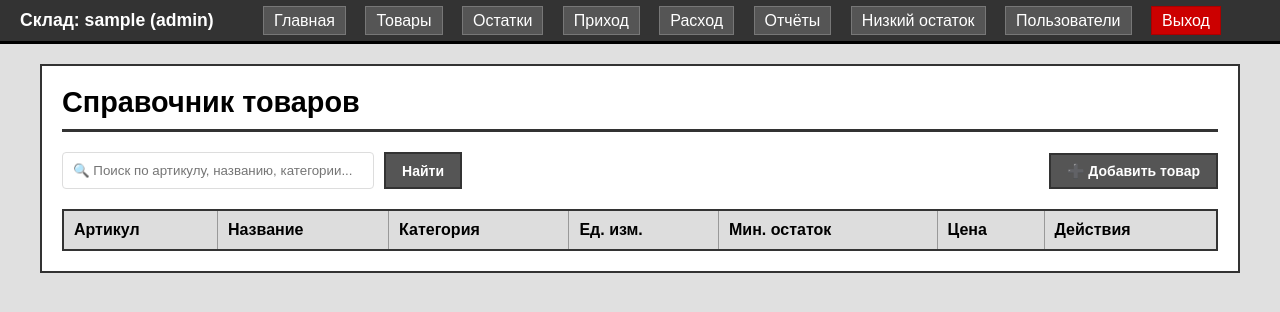
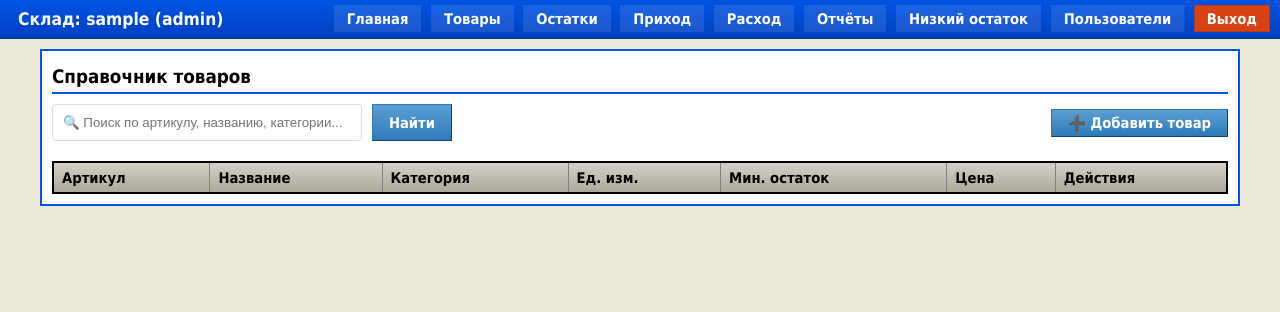
Before and after one commit to Tiasssd/CouseWork_5_sem_Warehouse, a Flask app: page /products in a window 1280 px wide. Shown: the top 312 px of the page. Run offline with Flask 3, Linux system fonts and the light colour scheme; the visitor is signed in with stand-in values (Sample User, id 1); data that the repository does not hold is empty.

Commit message:
То, что нужно!

```diff
--- a/static/style.css
+++ b/static/style.css
@@ -6,100 +7,101 @@
 }
 
 body {
-    font-family: Arial, sans-serif;
-    background: #e0e0e0;
+    font-family: 'Tahoma', 'Verdana', sans-serif;
+    background: #ECE9D8;
     color: #000;
+    font-size: 11pt;
 }
 
 .container {
     max-width: 1200px;
-    margin: 20px auto;
-    padding: 20px;
+    margin: 10px auto;
+    padding: 10px;
     background: #fff;
-    border: 2px solid #333;
+    border: 2px solid #0054E3;
 }
 
-/* Навигация */
+/* Навигация - классический стиль XP */
 .navbar {
-    background: #333;
+    background: linear-gradient(to bottom, #0054E3 0%, #0041C2 100%);
     color: white;
-    padding: 10px 20px;
-    border-bottom: 3px solid #000;
+    padding: 5px 10px;
+    border-bottom: 2px solid #003D99;
+    display: flex;
+    justify-content: space-between;
+    align-items: center;
+    font-weight: bold;
 }
 
 .nav-brand {
-    font-weight: bold;
-    font-size: 1.1em;
-    display: inline-block;
-    margin-right: 30px;
-}
-
-.nav-links {
-    display: inline-block;
+    font-size: 13pt;
+    padding: 3px 8px;
 }
 
 .nav-links a {
     color: white;
     text-decoration: none;
-    margin-left: 15px;
-    padding: 5px 10px;
-    background: #555;
-    border: 1px solid #777;
+    margin-left: 5px;
+    padding: 4px 12px;
+    border: 1px solid transparent;
+    background: rgba(255, 255, 255, 0.1);
+    display: inline-block;
 }
 
 .nav-links a:hover {
-    background: #777;
+    background: rgba(255, 255, 255, 0.2);
+    border: 1px solid rgba(255, 255, 255, 0.3);
 }
 
 .nav-links a.logout {
-    background: #c00;
-    border-color: #a00;
+    background: #D84315;
+    border: 1px solid #BF360C;
 }
 
-.nav-links a.logout:hover {
-    background: #a00;
-}
-
-/* Алерты */
+/* Алерты - в стиле системных сообщений XP */
 .alert {
-    padding: 10px 15px;
-    margin-bottom: 15px;
+    padding: 8px 12px;
+    margin-bottom: 10px;
     border: 2px solid;
-    background: #fff;
+    background: #FFF;
 }
 
 .alert-success {
-    border-color: #0a0;
-    color: #0a0;
+    border-color: #2E7D32;
+    color: #1B5E20;
+    background: #E8F5E9;
 }
 
 .alert-danger {
-    border-color: #c00;
-    color: #c00;
+    border-color: #C62828;
+    color: #B71C1C;
+    background: #FFEBEE;
 }
 
 .alert-warning {
-    border-color: #fa0;
-    color: #830;
+    border-color: #F57C00;
+    color: #E65100;
+    background: #FFF3E0;
 }
 
 .alert-info {
-    border-color: #09c;
-    color: #069;
+    border-color: #0277BD;
+    color: #01579B;
+    background: #E1F5FE;
 }
 
-/* Формы */
+/* Формы - классические input'ы */
 .form {
     max-width: 600px;
 }
 
 .form-group {
-    margin-bottom: 15px;
+    margin-bottom: 12px;
 }
 
 .form-group label {
     display: block;
-    margin-bottom: 5px;
+    margin-bottom: 3px;
     font-weight: bold;
 }
 
@@ -132,131 +133,178 @@ body {
     min-width: 150px;
 }
 
-/* Кнопки */
+/* Кнопки - классические выпуклые кнопки XP */
 .btn {
-    padding: 8px 16px;
-    border: 2px solid #333;
+    padding: 4px 16px;
+    border: 1px outset #D4D0C8;
+    background: linear-gradient(to bottom, #F0F0F0 0%, #D4D0C8 100%);
     cursor: pointer;
-    font-size: 14px;
+    font-family: 'Tahoma', sans-serif;
+    font-size: 11pt;
     text-decoration: none;
     display: inline-block;
-    background: #ddd;
     color: #000;
     font-weight: bold;
 }
 
 .btn:hover {
-    background: #ccc;
+    background: linear-gradient(to bottom, #FFF 0%, #E0E0E0 100%);
+}
+
+.btn:active {
+    border: 1px inset #D4D0C8;
+    background: #C0C0C0;
 }
 
 .btn-primary {
-    background: #555;
-    color: #fff;
-    border-color: #333;
+    background: linear-gradient(to bottom, #5A9FD4 0%, #2E7AB8 100%);
+    color: white;
+    border: 1px outset #2E7AB8;
 }
 
 .btn-primary:hover {
-    background: #777;
+    background: linear-gradient(to bottom, #6BB0E5 0%, #3F8BC9 100%);
 }
 
 .btn-danger {
-    background: #c00;
-    color: #fff;
-    border-color: #a00;
-}
-
-.btn-danger:hover {
-    background: #a00;
+    background: linear-gradient(to bottom, #E57373 0%, #D32F2F 100%);
+    color: white;
+    border: 1px outset #C62828;
 }
 
 .btn-success {
-    background: #0a0;
-    color: #fff;
-    border-color: #080;
-}
-
-.btn-success:hover {
-    background: #080;
+    background: linear-gradient(to bottom, #81C784 0%, #388E3C 100%);
+    color: white;
+    border: 1px outset #2E7D32;
 }
 
 .btn-sm {
-    padding: 4px 8px;
-    font-size: 12px;
+    padding: 2px 10px;
+    font-size: 10pt;
 }
 
-/* Таблицы */
+/* Таблицы - строгие линии */
 .data-table {
     width: 100%;
     border-collapse: collapse;
-    margin-top: 20px;
-    border: 2px solid #333;
+    margin-top: 10px;
+    border: 2px solid #000;
 }
 
 .data-table th,
 .data-table td {
-    padding: 10px;
+    padding: 6px 8px;
     text-align: left;
-    border: 1px solid #999;
+    border: 1px solid #808080;
 }
 
 .data-table th {
-    background: #ddd;
+    background: linear-gradient(to bottom, #D4D0C8 0%, #ACA899 100%);
     font-weight: bold;
-    border-bottom: 2px solid #333;
+    border-bottom: 2px solid #000;
 }
 
 .data-table tr:nth-child(even) {
-    background: #f5f5f5;
+    background: #F5F5F5;
+}
+
+.data-table tr:hover {
+    background: #E0E0E0;
 }
 
 .low-stock-row {
-    background: #ffc !important;
+    background: #FFEB3B !important;
 }
 
-/* Бейджи */
+/* Бейджи - простые рамки */
 .badge {
-    padding: 3px 8px;
-    border: 1px solid;
-    font-size: 11px;
+    padding: 2px 8px;
+    border: 2px solid;
+    font-size: 10pt;
     font-weight: bold;
     display: inline-block;
 }
 
 .badge-success {
-    background: #0a0;
-    color: white;
-    border-color: #080;
+    border-color: #2E7D32;
+    background: #C8E6C9;
+    color: #1B5E20;
 }
 
 .badge-danger {
-    background: #c00;
-    color: white;
-    border-color: #a00;
+    border-color: #C62828;
+    background: #FFCDD2;
+    color: #B71C1C;
 }
 
-/* Статистика */
+/* Dashboard - плитки в стиле XP */
+.dashboard-grid {
+    display: grid;
+    grid-template-columns: repeat(auto-fit, minmax(220px, 1fr));
+    gap: 10px;
+    margin-top: 15px;
+}
+
+.dashboard-card {
+    padding: 15px;
+    background: #FFF;
+    border: 2px outset #D4D0C8;
+    text-decoration: none;
+    color: #000;
+    text-align: center;
+}
+
+.dashboard-card:hover {
+    background: #F0F0F0;
+    border: 2px outset #A0A0A0;
+}
+
+.dashboard-card:active {
+    border: 2px inset #D4D0C8;
+}
+
+.dashboard-card h3 {
+    margin-bottom: 8px;
+    font-size: 13pt;
+}
+
+.dashboard-card p {
+    font-size: 10pt;
+    color: #555;
+}
+
+.alert-card {
+    border: 2px solid #F57C00;
+    background: #FFF3E0;
+}
+
+/* Статистика - простые прямоугольники */
 .stats-grid {
     display: grid;
-    grid-template-columns: repeat(auto-fit, minmax(220px, 1fr));
-    gap: 15px;
-    margin: 20px 0;
+    grid-template-columns: repeat(auto-fit, minmax(180px, 1fr));
+    gap: 10px;
+    margin: 15px 0;
 }
 
 .stat-card {
-    padding: 20px;
-    background: #f5f5f5;
-    border: 3px solid #333;
+    background: #FFF;
+    border: 2px solid #000;
+    padding: 15px;
     text-align: center;
 }
 
+.stat-card:hover {
+    background: #F5F5F5;
+}
+
 .stat-warning {
-    background: #ffc;
-    border-color: #c00;
+    border-color: #F57C00;
+    background: #FFF3E0;
 }
 
 .stat-icon {
     font-size: 2em;
-    margin-bottom: 10px;
+    margin-bottom: 5px;
 }
 
 .stat-number {
@@ -314,62 +327,91 @@ body {
     top: 0;
     width: 100%;
     height: 100%;
-    background: rgba(0, 0, 0, 0.7);
+    background: rgba(0, 0, 0, 0.4);
 }
 
 .modal-content {
-    background: white;
+    background: #FFF;
     margin: 50px auto;
-    padding: 30px;
+    padding: 0;
     width: 90%;
     max-width: 600px;
-    border: 3px solid #333;
-    position: relative;
+    border: 3px outset #0054E3;
+}
+
+.modal-content h2 {
+    background: linear-gradient(to bottom, #0054E3 0%, #0041C2 100%);
+    color: white;
+    padding: 5px 10px;
+    margin: 0;
+    font-size: 12pt;
+    font-weight: bold;
+}
+
+.modal-content .form {
+    padding: 15px;
 }
 
 .close {
     position: absolute;
-    right: 15px;
-    top: 10px;
-    font-size: 28px;
+    right: 8px;
+    top: 3px;
+    font-size: 18pt;
     font-weight: bold;
-    color: #000;
+    color: #FFF;
     cursor: pointer;
+    background: #C62828;
+    width: 20px;
+    height: 20px;
+    text-align: center;
+    line-height: 18px;
+    border: 1px outset #D4D0C8;
 }
 
 .close:hover {
-    color: #c00;
+    background: #D32F2F;
 }
 
-/* Логин */
+/* Логин - окно в стиле XP */
 .login-container {
     max-width: 400px;
-    margin: 80px auto;
-    padding: 30px;
-    background: white;
-    border: 3px solid #333;
+    margin: 100px auto;
+    padding: 0;
+    background: #FFF;
+    border: 3px outset #0054E3;
 }
 
 .login-container h2 {
-    text-align: center;
-    margin-bottom: 25px;
-    font-size: 1.5em;
+    background: linear-gradient(to bottom, #0054E3 0%, #0041C2 100%);
+    color: white;
+    padding: 5px 10px;
+    margin: 0 0 15px 0;
+    font-size: 12pt;
+    font-weight: bold;
+}
+
+.login-container .form {
+    padding: 15px;
+}
+
+/* Заголовки */
+h1 {
+    font-size: 14pt;
+    margin-bottom: 10px;
+    padding: 5px 0;
+    border-bottom: 2px solid #0054E3;
+}
+
+h2 {
+    font-size: 12pt;
+    margin: 15px 0 10px 0;
 }
 
 /* Утилиты */
 .text-danger {
-    color: #c00;
+    color: #C62828;
 }
 
-h1 {
-    margin-bottom: 20px;
-    font-size: 1.8em;
-    border-bottom: 3px solid #333;
-    padding-bottom: 10px;
+small {
+    font-size: 9pt;
 }
-
-h2 {
-    margin-top: 30px;
-    margin-bottom: 15px;
-    font-size: 1.4em;
-}
```
Also changed, not shown: other parts of static/style.css (+10 -45 lines).
